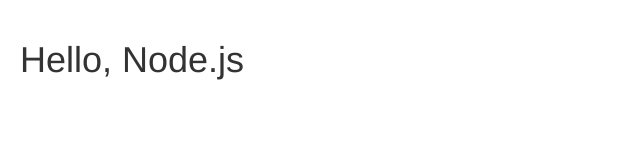
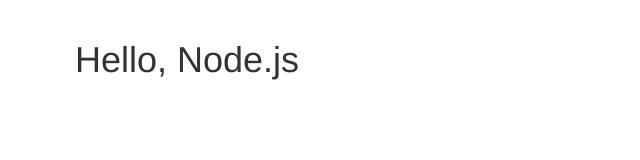
Before and after one commit to sweekson/node-express-webapp-sample, a website: page public/index.html in a window 1280 px wide. Shown: the whole page, without its empty margins (0-640 px from the left). Drawn offline with nearby package versions, Linux system fonts and the light colour scheme.

Commit message:
Update body layout

```diff
--- a/public/index.html
+++ b/public/index.html
@@ -5,7 +5,7 @@
   <link rel="stylesheet" href="https://cdnjs.cloudflare.com/ajax/libs/twitter-bootstrap/3.3.7/css/bootstrap.min.css"/>
   <title>A Simple Web App</title>
 </head>
-<body style="padding: 20px;">
+<body class="container" style="padding: 20px;">
   <div id="app"></div>
   <script src="https://cdnjs.cloudflare.com/ajax/libs/jquery/3.2.1/jquery.min.js"></script>
   <script src="https://cdnjs.cloudflare.com/ajax/libs/twitter-bootstrap/3.3.7/js/bootstrap.min.js"></script>
```
